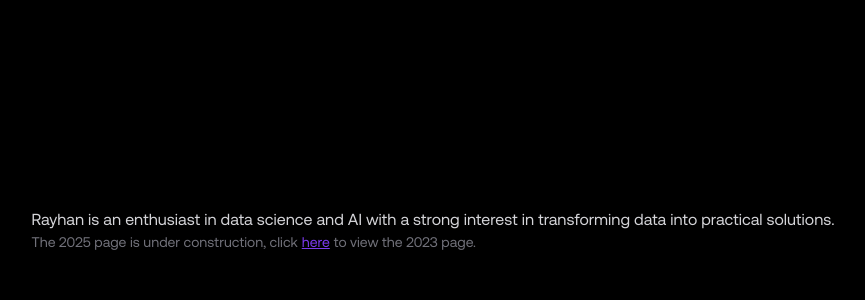
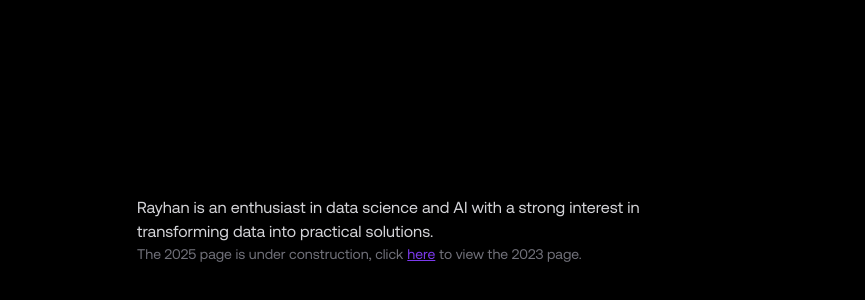
Before and after one commit to SonicRay241/my-portfolio, a Next.js app: page /under-construction in a window 1280 px wide. Shown: the part 170-470 px from the top of the page, without its empty margins (207-1072 px from the left). Built offline with nearby package versions, Linux system fonts and the light colour scheme.

Commit message:
Fixed under construction layout

```diff
--- a/app/under-construction/page.tsx
+++ b/app/under-construction/page.tsx
@@ -1,18 +1,19 @@
 "use client";
 
+import SpanWords from "@/components/v2/spanwords";
 import Link from "next/link";
 
 export default function Page() {
   return (
-    <div className="">
+    <div className="max-w-screen-sm px-6">
       <p className="text-zinc-300">
         Rayhan is an enthusiast in data science and AI with a strong interest in
         transforming data into practical solutions.
       </p>
-      <p className="flex gap-1 text-zinc-500 text-sm">
-        <span>The 2025 page is under construction, click</span>
-        <Link href="/v1" className="text-violet-600 underline">here</Link>
-        <span>to view the 2023 page.</span>
+      <p className="text-zinc-500 text-sm">
+        <SpanWords text="The 2025 page is under construction, click"/>
+        <Link href="/v1" className="text-violet-600 underline mx-1">here</Link>
+        <SpanWords text="to view the 2023 page."/>
       </p>
     </div>
   );
--- a/components/v2/hero.tsx
+++ b/components/v2/hero.tsx
@@ -12,6 +12,7 @@ import {
 } from "motion/react";
 import Logo from "./logo";
 import BlurText from "./blurtext";
+import SpanWords from "./spanwords";
 
 export default function Hero(props: {
   ref?: RefObject<HTMLDivElement | null>
@@ -140,20 +141,3 @@ export default function Hero(props: {
     </div>
   );
 }
-
-function SpanWords(props: { text: string }) {
-  const words = props.text.split(" ");
-
-  return (
-    <>
-      {words.map((v, k) => {
-        return (
-          <span className="inline-block" key={k}>
-            {v}
-            {k < words.length - 1 && "\u00A0"}
-          </span>
-        );
-      })}
-    </>
-  );
-}
--- /dev/null
+++ b/components/v2/spanwords.tsx
@@ -0,0 +1,16 @@
+export default function SpanWords(props: { text: string }) {
+  const words = props.text.split(" ");
+
+  return (
+    <>
+      {words.map((v, k) => {
+        return (
+          <span className="inline-block" key={k}>
+            {v}
+            {k < words.length - 1 && "\u00A0"}
+          </span>
+        );
+      })}
+    </>
+  );
+}
```
